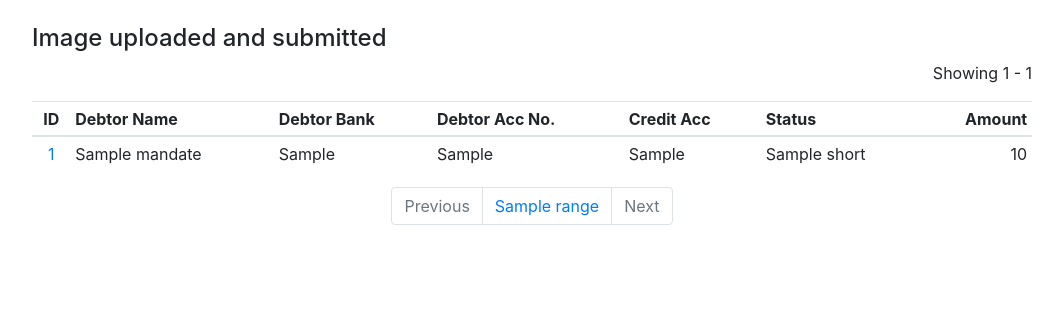
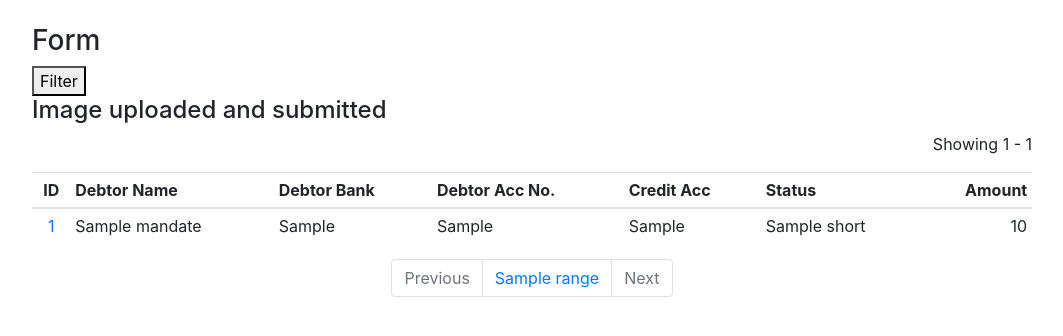
Before and after one commit to thegaurav15/mms, a Django app: template mandate/templates/mandate/paginate.html in a window 1280 px wide. Shown: the part 56-392 px from the top of the page, without its empty margins (108-1171 px from the left). Run offline with Django 5.2, Linux system fonts and the light colour scheme; the template is opened without the code that fills it: most values are stand-ins (such as "Sample title", 1, 10 or a date in 2020); some libraries are stand-ins or nearby versions.

Commit message:
filter PoC

```diff
--- a/mandate/forms.py
+++ b/mandate/forms.py
@@ -88,8 +88,8 @@ class FilterMandates(Form):
 	status_choices = (
 		('new', 'New'),
 		('npci', 'Pending at NPCI'),
-		('rejected', 'Rejected'),
-		('active', 'Active'),
+		('Rejected', 'Rejected'),
+		('Active', 'Active'),
 	)
 
 	status = forms.ChoiceField(choices=status_choices)
--- a/mandate/templates/mandate/paginate.html
+++ b/mandate/templates/mandate/paginate.html
@@ -6,9 +6,13 @@
 
 <!-- main container start -->
 <div style="width: 1000px;">
-<!-- image upload pending -->
 
-<!-- image uploaded -->
+<h3>Form</h3>
+<form>
+  {{form}}
+  <button type="submit">Filter</button>
+</form>
+
 <h4>Image uploaded and submitted</h4>
 <p class="text-right">Showing {{ mandates.start_index }} - {{ mandates.end_index }}</p>
 
```
Also changed, not shown: mandate/views.py (+10 -0 lines).
